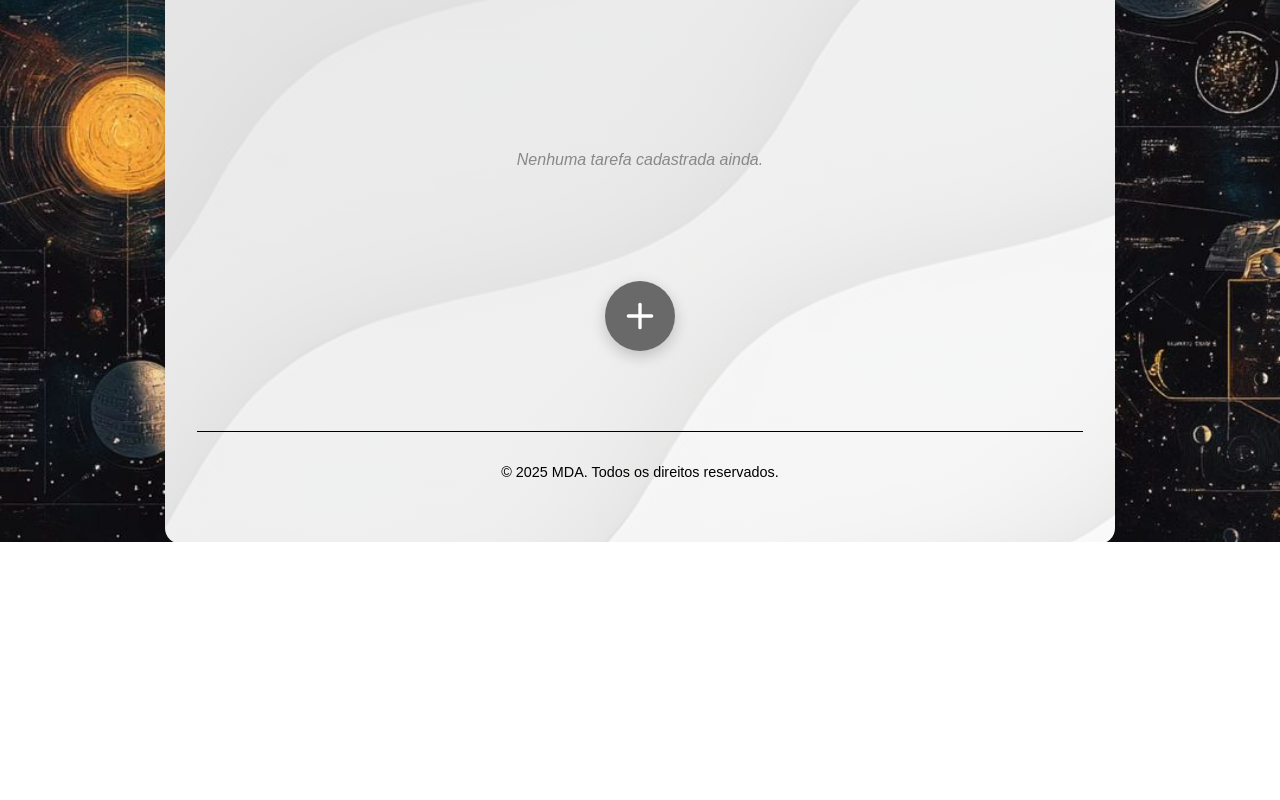
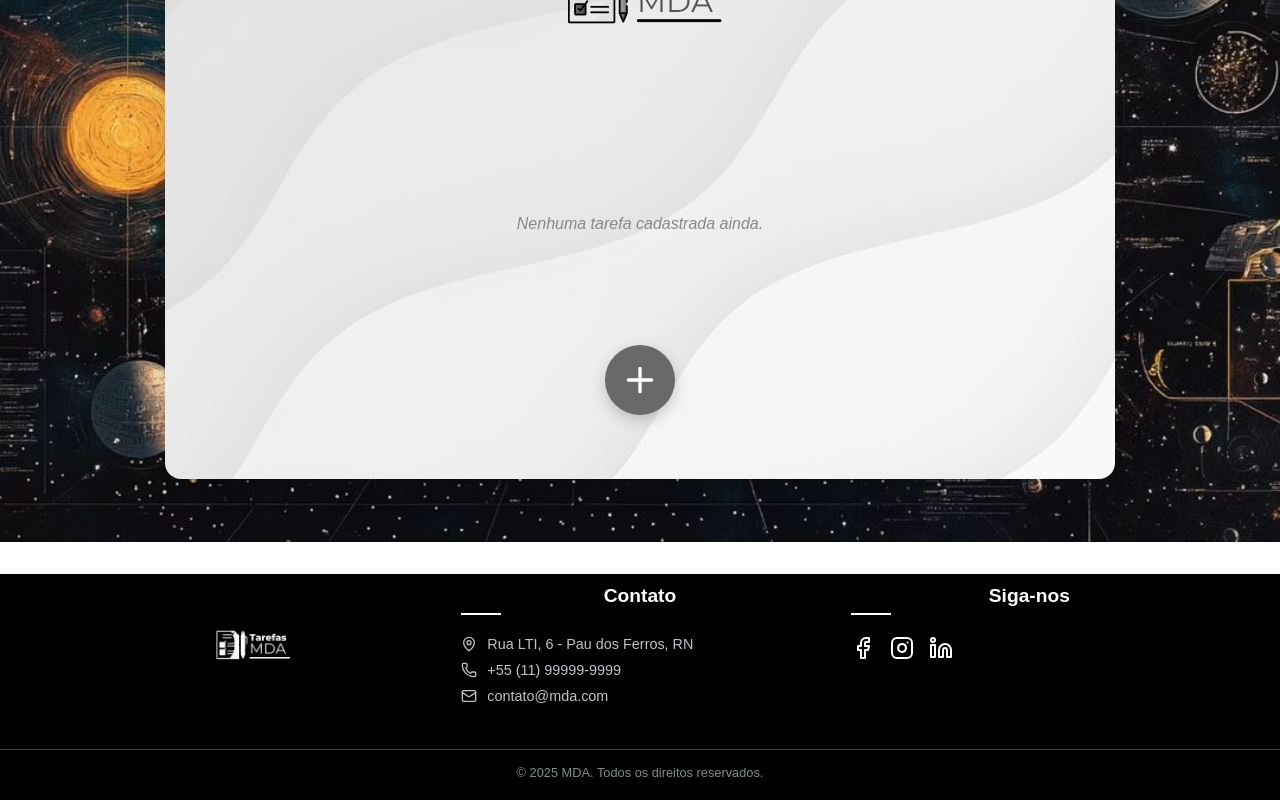
Before and after one commit to brunopaiva1/MDA, a React (Vite) app in the folder agenda/: page /dashboard in a window 1280 px wide. Shown: the part 258-1058 px from the top of the page. Before the commit the page ends 800 px from the top, so only its background shows below. Built offline with nearby package versions, Linux system fonts and the light colour scheme.

Commit message:
<feat>: besting of config footer

```diff
--- a/agenda/src/Dashboard.jsx
+++ b/agenda/src/Dashboard.jsx
@@ -4,6 +4,7 @@ import { Plus } from 'lucide-react';
 import logoEmpresa from './assets/logo-mda.png';
 import FormularioTarefa from './Tarefa';
 import CardTarefa from './CardTarefa';
+import Footer from './Footer';
 
 function Dashboard() {
   const [modalAberto, setModalAberto] = useState(false);
@@ -17,6 +18,7 @@ function Dashboard() {
   };
 
   return (
+    <>
       <div className="dashboard-menu-container">
         <div className="content-wrapper">
           <img src={logoEmpresa} alt="Logo da Empresa" className="company-logo" />
@@ -34,14 +36,14 @@ function Dashboard() {
           <button className="add-task-button" onClick={abrirModal}>
             <Plus size={40} />
           </button>
+        </div>
 
-        <footer>
-          © {new Date().getFullYear()} MDA. Todos os direitos reservados.
-        </footer>
       </div>
 
       {modalAberto && <FormularioTarefa onClose={fecharModal} onAdicionarTarefa={adicionarTarefa} />}
-    </div>
+
+      <Footer />
+    </>
   );
 }
 
--- /dev/null
+++ b/agenda/src/Footer.css
@@ -0,0 +1,86 @@
+.site-footer {
+  background-color: #000000;
+  color: #bdc3c7;
+  padding: 10px 0 20px;
+  font-size: 0.9rem;
+}
+
+.footer-content {
+  max-width: 1200px;
+  margin: 0 auto;
+  padding: 0 2rem;
+  display: flex;
+  justify-content: space-between;
+  flex-wrap: wrap;
+  gap: 2rem;
+}
+
+.footer-column {
+  flex: 1;
+  min-width: 250px;
+}
+
+.footer-logo {
+  width: 120px;
+  margin-bottom: 1rem;
+  filter: brightness(0) invert(1);
+}
+
+.footer-column h3 {
+  color: #ffffff;
+  font-size: 1.2rem;
+  margin-bottom: 1.8rem;
+  position: relative;
+}
+
+.footer-column h3::after {
+  content: '';
+  position: absolute;
+  left: 0;
+  bottom: -8px;
+  width: 40px;
+  height: 2px;
+  background-color: #ffffff;
+}
+
+.contact-item {
+  display: flex;
+  align-items: center;
+  gap: 10px;
+  margin-bottom: 10px;
+}
+
+.contact-info a {
+  color: #bdc3c7;
+  text-decoration: none;
+  transition: color 0.2s ease;
+}
+
+.contact-info a:hover {
+  color: #ffffff;
+}
+
+.social-links {
+  display: flex;
+  gap: 15px;
+}
+
+.social-links a {
+  color: #ffffff;
+  font-size: 1.5rem;
+  transition: transform 0.2s ease, color 0.2s ease;
+}
+
+.social-links a:hover {
+  transform: scale(1.2);
+  color: #007bff;
+}
+
+.footer-bottom {
+  text-align: center;
+  margin-top: 25px;
+  padding-top: 15px;
+  border-top: 1px solid #34495e;
+  font-size: 0.8rem;
+  color: #7f8c8d;
+}
--- /dev/null
+++ b/agenda/src/Footer.jsx
@@ -0,0 +1,51 @@
+import React from 'react';
+import './Footer.css';
+import logoEmpresa from './assets/logo-mda.png';
+import { MapPin, Phone, Mail, Facebook, Instagram, Linkedin } from 'lucide-react';
+
+function Footer() {
+  return (
+    <footer className="site-footer">
+      <div className="footer-content">
+
+        <div className="footer-column">
+          <img src={logoEmpresa} alt="Logo MDA" className="footer-logo" />
+
+        </div>
+
+        <div className="footer-column">
+          <h3>Contato</h3>
+          <div className="contact-info">
+            <p className="contact-item">
+              <MapPin size={16} />
+              <span>Rua LTI, 6 - Pau dos Ferros, RN</span>
+            </p>
+            <p className="contact-item">
+              <Phone size={16} />
+              <a href="tel:+5511999999999">+55 (11) 99999-9999</a>
+            </p>
+            <p className="contact-item">
+              <Mail size={16} />
+              <a href="mailto:contato@mda.com">contato@mda.com</a>
+            </p>
+          </div>
+        </div>
+
+        <div className="footer-column">
+          <h3>Siga-nos</h3>
+          <div className="social-links">
+            <a href="https://facebook.com" aria-label="Facebook"><Facebook /></a>
+            <a href="https://instagram.com" aria-label="Instagram"><Instagram /></a>
+            <a href="https://linkedin.com" aria-label="LinkedIn"><Linkedin /></a>
+          </div>
+        </div>
+
+      </div>
+      <div className="footer-bottom">
+        <p>© {new Date().getFullYear()} MDA. Todos os direitos reservados.</p>
+      </div>
+    </footer>
+  );
+}
+
+export default Footer;
```
Lines whose indentation alone changed are shown as unchanged.
